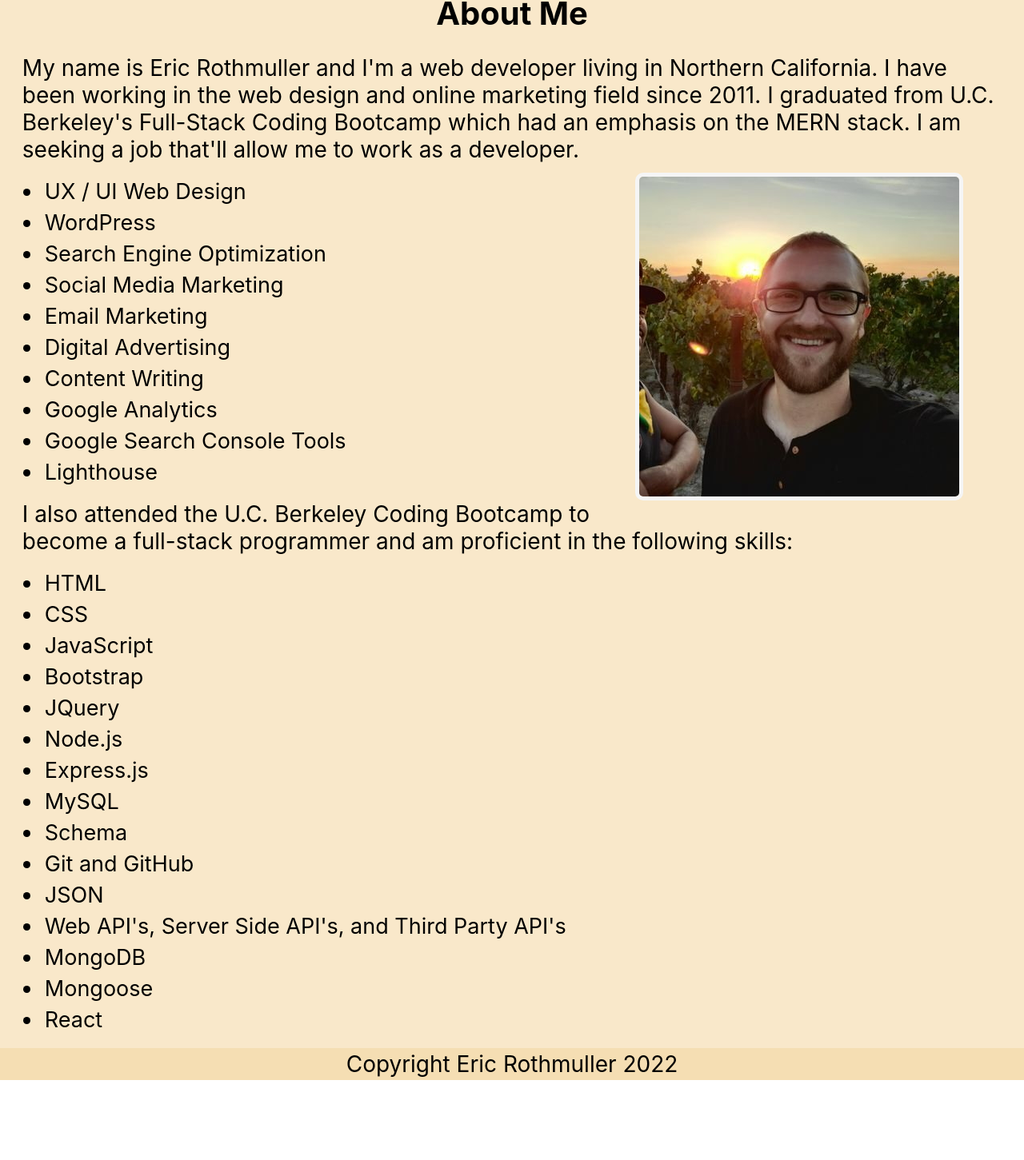
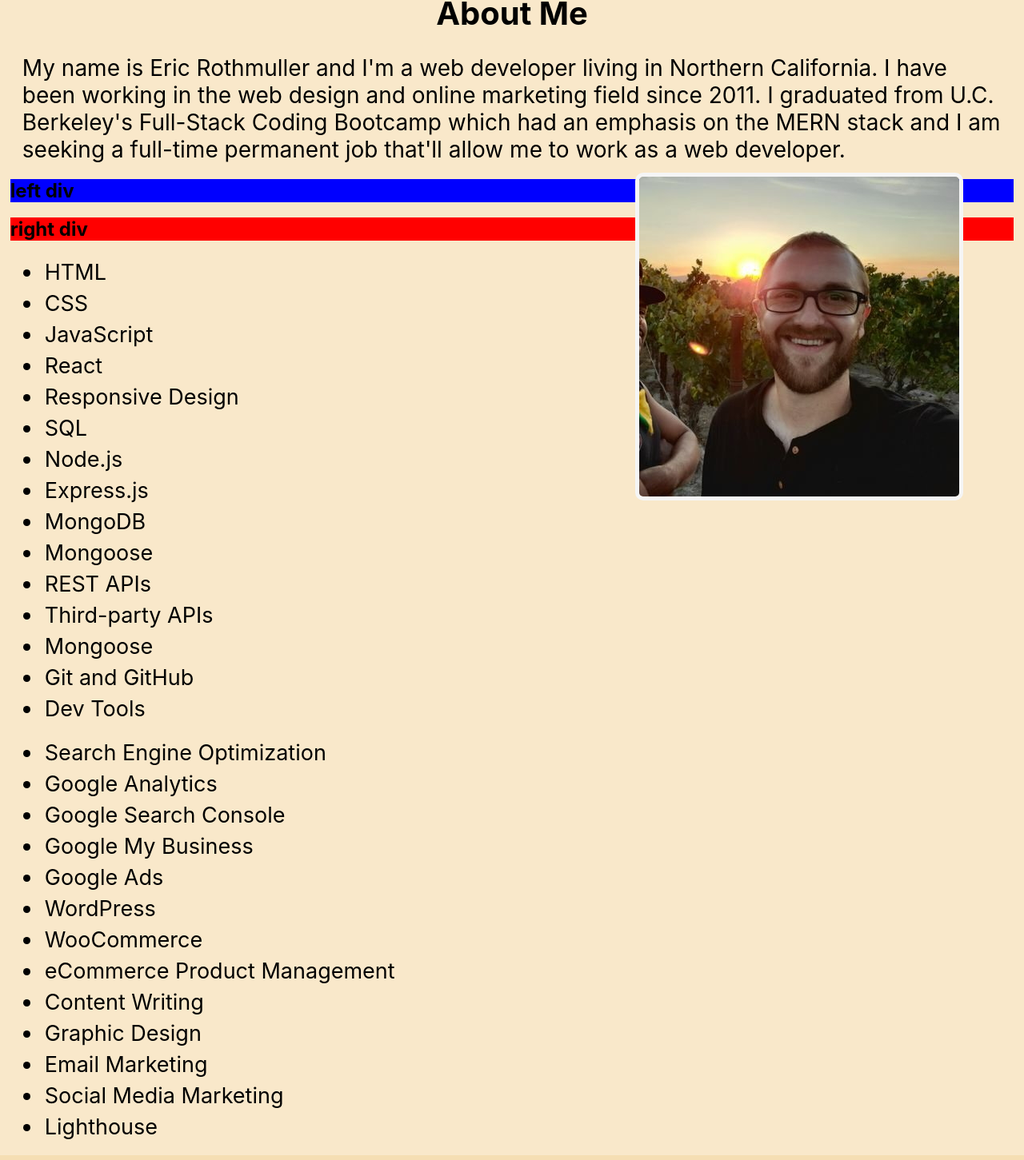
Before and after one commit to ericrothmuller/My-Portfolio, a React (Create React App) app: page / in a window 1280 px wide. Shown: the part 193-1644 px from the top of the page at 80% size. Before the commit the page ends 1544 px from the top, so only its background shows below. Built offline with nearby package versions, Linux system fonts and the light colour scheme.

Commit message:
Updated skills list on the about me page

```diff
--- a/src/Style.css
+++ b/src/Style.css
@@ -247,3 +247,11 @@ ul li a:hover {
 .aboutMe {
   margin: 0 1% 0 1%;
 }
+
+.leftDiv {
+  background-color: blue;
+}
+
+.rightDiv {
+  background-color: red;
+}
--- a/src/components/pages/About.js
+++ b/src/components/pages/About.js
@@ -7,42 +7,54 @@ export default function About() {
     <div className="aboutMe animate__animated animate__fadeIn">
       <h1>About Me</h1>
       <p>
-      My name is Eric Rothmuller and I'm a web developer living in Northern California. I have been working in the web design and online marketing field since 2011. I graduated from U.C. Berkeley's Full-Stack Coding Bootcamp which had an emphasis on the <div class="merntooltip">MERN<span class="merntooltiptext">MongoDB, Express.js, React, and Node.js.</span></div> stack. I am seeking a job that'll allow me to work as a developer.
+      My name is Eric Rothmuller and I'm a web developer living in Northern California. I have been working in the web design and online marketing field since 2011. I graduated from U.C. Berkeley's Full-Stack Coding Bootcamp which had an emphasis on the <div class="merntooltip">MERN<span class="merntooltiptext">MongoDB, Express.js, React, and Node.js.</span></div> stack and I am seeking a full-time permanent job that'll allow me to work as a web developer.
       </p>
     <div className="aboutImageDiv">
       <img className="aboutImage animate__animated animate__slideInRight" src={require("../../images/Eric.jpg")} alt="Eric Rothmuller Headshot" title="Eric Rothmuller" />
     </div>
-      <ul>
-        <li className='normalUl animate__animated animate__slideInLeft'>UX / UI Web Design</li>
-        <li className='normalUl animate__animated animate__slideInLeft'>WordPress</li>
-        <li className='normalUl animate__animated animate__slideInLeft'>Search Engine Optimization</li>
-        <li className='normalUl animate__animated animate__slideInLeft'>Social Media Marketing</li>
-        <li className='normalUl animate__animated animate__slideInLeft'>Email Marketing</li>
-        <li className='normalUl animate__animated animate__slideInLeft'>Digital Advertising</li>
-        <li className='normalUl animate__animated animate__slideInLeft'>Content Writing</li>
-        <li className='normalUl animate__animated animate__slideInLeft'>Google Analytics</li>
-        <li className='normalUl animate__animated animate__slideInLeft'>Google Search Console Tools</li>
-        <li className='normalUl animate__animated animate__slideInLeft'>Lighthouse</li>
-      </ul>
 
-      <p>I also attended the U.C. Berkeley Coding Bootcamp to become a full-stack programmer and am proficient in the following skills:</p>
+    <div className="leftDiv">
+      <h2>left div</h2>
+    </div>
+
+    <div className="rightDiv">
+      <h2>right  div</h2>
+    </div>
+
+
 
       <ul>
         <li className='normalUl animate__animated animate__slideInLeft'>HTML</li>
         <li className='normalUl animate__animated animate__slideInLeft'>CSS</li>
         <li className='normalUl animate__animated animate__slideInLeft'>JavaScript</li>
-        <li className='normalUl animate__animated animate__slideInLeft'>Bootstrap</li>
-        <li className='normalUl animate__animated animate__slideInLeft'>JQuery</li>
+        <li className='normalUl animate__animated animate__slideInLeft'>React</li>
+        <li className='normalUl animate__animated animate__slideInLeft'>Responsive Design</li>
+        <li className='normalUl animate__animated animate__slideInLeft'>SQL</li>
         <li className='normalUl animate__animated animate__slideInLeft'>Node.js</li>
         <li className='normalUl animate__animated animate__slideInLeft'>Express.js</li>
-        <li className='normalUl animate__animated animate__slideInLeft'>MySQL</li>
-        <li className='normalUl animate__animated animate__slideInLeft'>Schema</li>
-        <li className='normalUl animate__animated animate__slideInLeft'>Git and GitHub</li>
-        <li className='normalUl animate__animated animate__slideInLeft'>JSON</li>
-        <li className='normalUl animate__animated animate__slideInLeft'>Web API's, Server Side API's, and Third Party API's</li>
         <li className='normalUl animate__animated animate__slideInLeft'>MongoDB</li>
         <li className='normalUl animate__animated animate__slideInLeft'>Mongoose</li>
-        <li className='normalUl animate__animated animate__slideInLeft'>React</li>
+        <li className='normalUl animate__animated animate__slideInLeft'>REST APIs</li>
+        <li className='normalUl animate__animated animate__slideInLeft'>Third-party APIs</li>
+        <li className='normalUl animate__animated animate__slideInLeft'>Mongoose</li>
+        <li className='normalUl animate__animated animate__slideInLeft'>Git and GitHub</li>
+        <li className='normalUl animate__animated animate__slideInLeft'>Dev Tools</li>
+      </ul>
+
+      <ul>
+        <li className='normalUl animate__animated animate__slideInLeft'>Search Engine Optimization</li>
+        <li className='normalUl animate__animated animate__slideInLeft'>Google Analytics</li>
+        <li className='normalUl animate__animated animate__slideInLeft'>Google Search Console</li>
+        <li className='normalUl animate__animated animate__slideInLeft'>Google My Business</li>
+        <li className='normalUl animate__animated animate__slideInLeft'>Google Ads</li>
+        <li className='normalUl animate__animated animate__slideInLeft'>WordPress</li>
+        <li className='normalUl animate__animated animate__slideInLeft'>WooCommerce</li>
+        <li className='normalUl animate__animated animate__slideInLeft'>eCommerce Product Management</li>
+        <li className='normalUl animate__animated animate__slideInLeft'>Content Writing</li>
+        <li className='normalUl animate__animated animate__slideInLeft'>Graphic Design</li>
+        <li className='normalUl animate__animated animate__slideInLeft'>Email Marketing</li>
+        <li className='normalUl animate__animated animate__slideInLeft'>Social Media Marketing</li>
+        <li className='normalUl animate__animated animate__slideInLeft'>Lighthouse</li>
       </ul>
     </div>
   );
```
